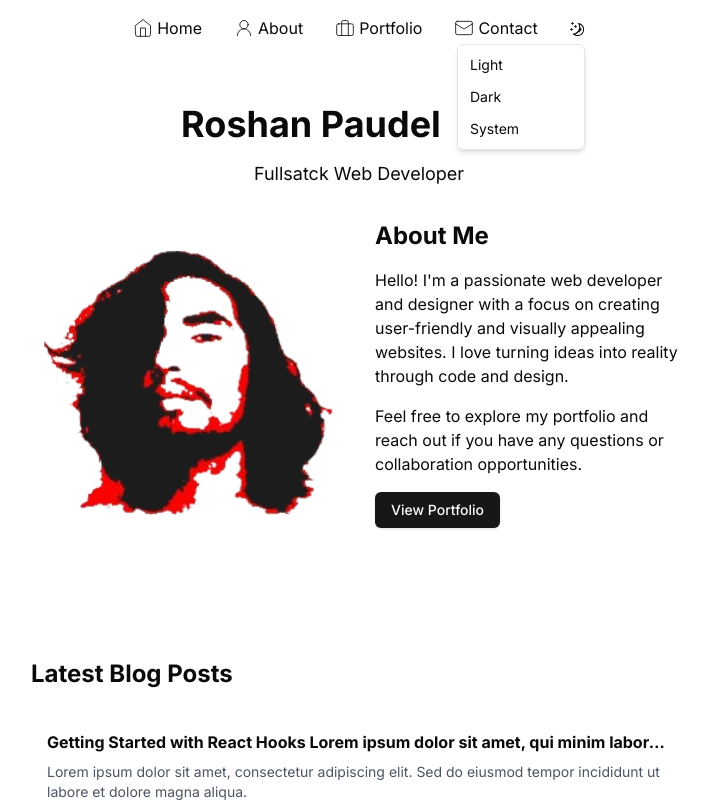
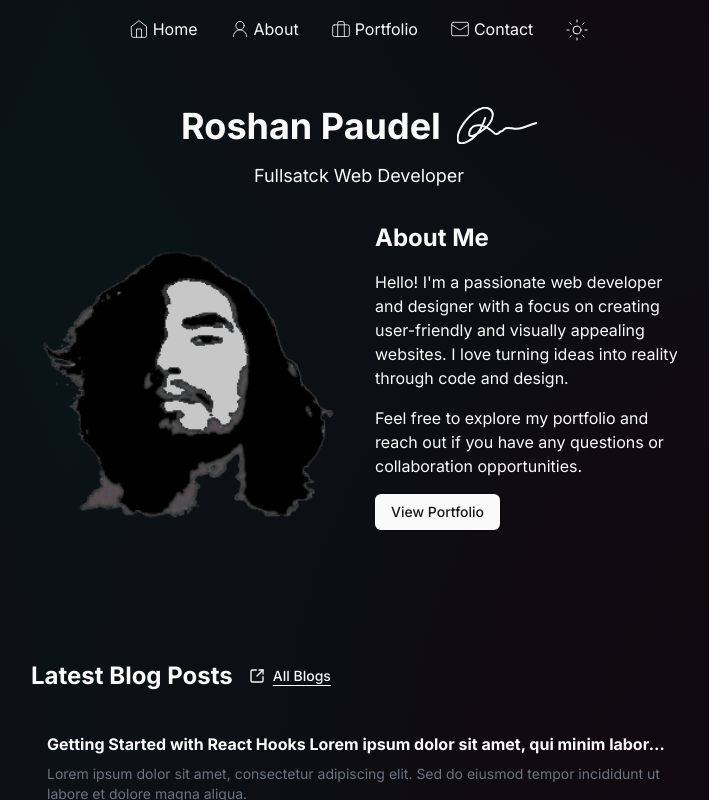
Before and after one commit to hyper-dot/portfolio, a Next.js app: page / in a window 1280 px wide. Both pictures are taken after a click on the button 858 px from the left and 28 px from the top of the page. Shown: the top 800 px of the page, without its empty margins (281-990 px from the left). Built offline with nearby package versions, Linux system fonts and the light colour scheme.

Commit message:
portfolio link and hero section

```diff
--- /dev/null
+++ b/src/app/blogs/page.tsx
@@ -0,0 +1,7 @@
+import React from "react";
+
+const page = () => {
+  return <div>page</div>;
+};
+
+export default page;
--- a/src/app/page.tsx
+++ b/src/app/page.tsx
@@ -21,7 +21,7 @@
                 <img
                   src="/pp.png" // Replace with your profile image URL
                   alt="Profile"
-                  className="w-full bg-white h-auto rounded-lg"
+                  className="w-full h-auto rounded-lg"
                 />
               </div>
               <div className="text-left">
--- a/src/components/Nav.tsx
+++ b/src/components/Nav.tsx
@@ -51,7 +51,7 @@
       </nav>
 
       <nav className="md:hidden w-full h-16 bottom-0 fixed z-10">
-        <div className="w-full justify-around backdrop-blur-xl px-4 h-full items-center flex">
+        <div className="w-full justify-around backdrop-blur-xl px-4 h-full items-center flex bg-[rgba(0,0,0,0.1)] dark:bg-[rgba(255,255,255,0.1)]">
           {menus.map((m, idx) => (
             <div
               key={idx}
@@ -60,6 +60,7 @@
               <Link href={m.href}>{m.icon}</Link>
             </div>
           ))}
+          <ThemeSwitcher />
         </div>
       </nav>
     </>
--- a/src/components/ThemeSwitcher.tsx
+++ b/src/components/ThemeSwitcher.tsx
@@ -1,10 +1,9 @@
 "use client";
 
 import * as React from "react";
-import { MoonIcon, SunIcon } from "@radix-ui/react-icons";
+import { Moon, SunIcon } from "lucide-react";
 import { useTheme } from "next-themes";
 
-import { Button } from "@/components/ui/button";
 import {
   DropdownMenu,
   DropdownMenuContent,
@@ -16,24 +15,17 @@
   const { setTheme } = useTheme();
 
   return (
-    <DropdownMenu>
-      <DropdownMenuTrigger asChild>
-        <button className="bg-none outline-none ring-transparent">
-          <SunIcon className="hidden dark:inline" />
-          <MoonIcon className="inline dark:hidden" />
-        </button>
-      </DropdownMenuTrigger>
-      <DropdownMenuContent align="end">
-        <DropdownMenuItem onClick={() => setTheme("light")}>
-          Light
-        </DropdownMenuItem>
-        <DropdownMenuItem onClick={() => setTheme("dark")}>
-          Dark
-        </DropdownMenuItem>
-        <DropdownMenuItem onClick={() => setTheme("system")}>
-          System
-        </DropdownMenuItem>
-      </DropdownMenuContent>
-    </DropdownMenu>
+    <button className="bg-none outline-none ring-transparent">
+      <SunIcon
+        onClick={() => setTheme("light")}
+        strokeWidth={1}
+        className="hidden dark:inline"
+      />
+      <Moon
+        onClick={() => setTheme("dark")}
+        strokeWidth={1}
+        className="inline dark:hidden"
+      />
+    </button>
   );
 }
--- a/src/components/home/Blog.tsx
+++ b/src/components/home/Blog.tsx
@@ -1,4 +1,5 @@
-import { MoveRight } from "lucide-react";
+import Link from "next/link";
+import { MoveRight, ArrowUpRightFromSquare } from "lucide-react";
 
 const BlogSection = () => {
   const blogPosts = [
@@ -39,7 +40,15 @@
   return (
     <div className="py-10">
       <div className="max-w-3xl mx-auto">
-        <h2 className="text-2xl font-bold">Latest Blog Posts</h2>
+        <h2 className="text-2xl font-bold">
+          Latest Blog Posts
+          <Link
+            href="/blogs"
+            className="pl-4 text-sm transition-all duration-200 inline-flex gap-2 items-center font-medium underline underline-offset-4 hover:text-blue-600"
+          >
+            <ArrowUpRightFromSquare size={16} /> All Blogs
+          </Link>
+        </h2>
         <div className="flex flex-col mt-6">
           {blogPosts.map((post) => (
             <>
```
Also changed, not shown: public/pp.png.
